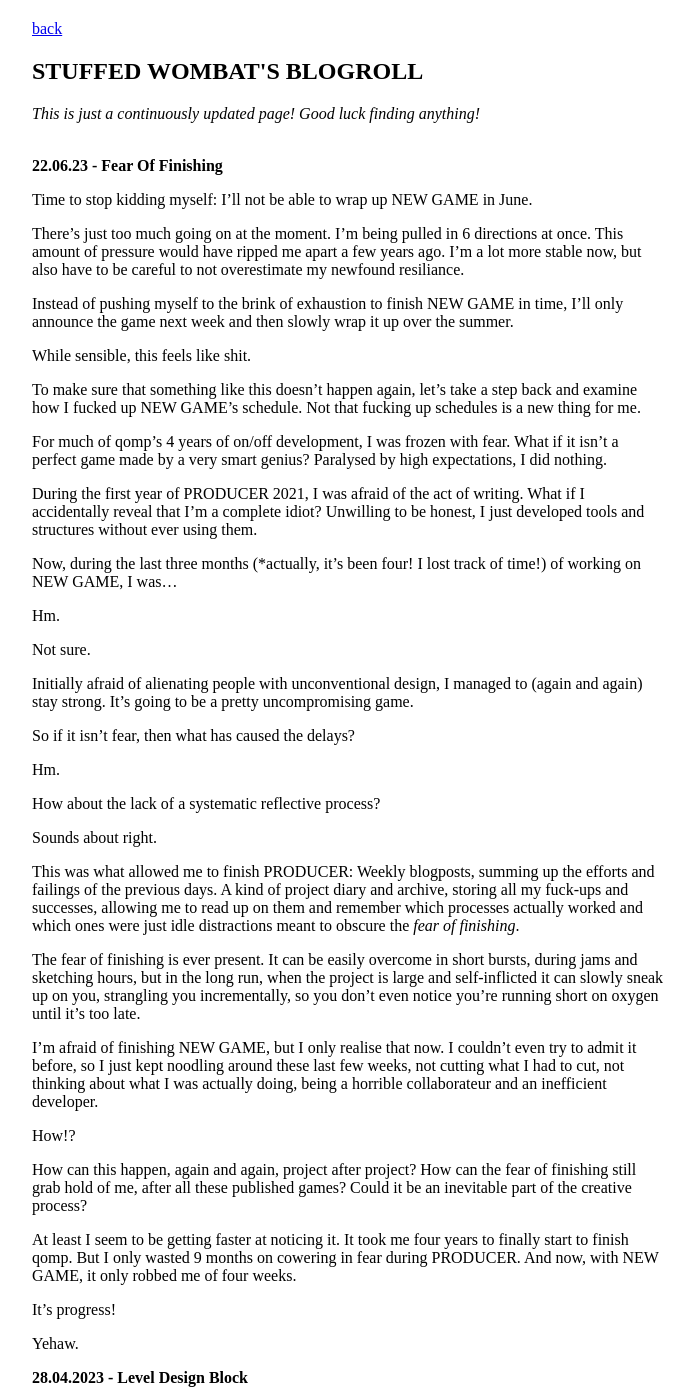
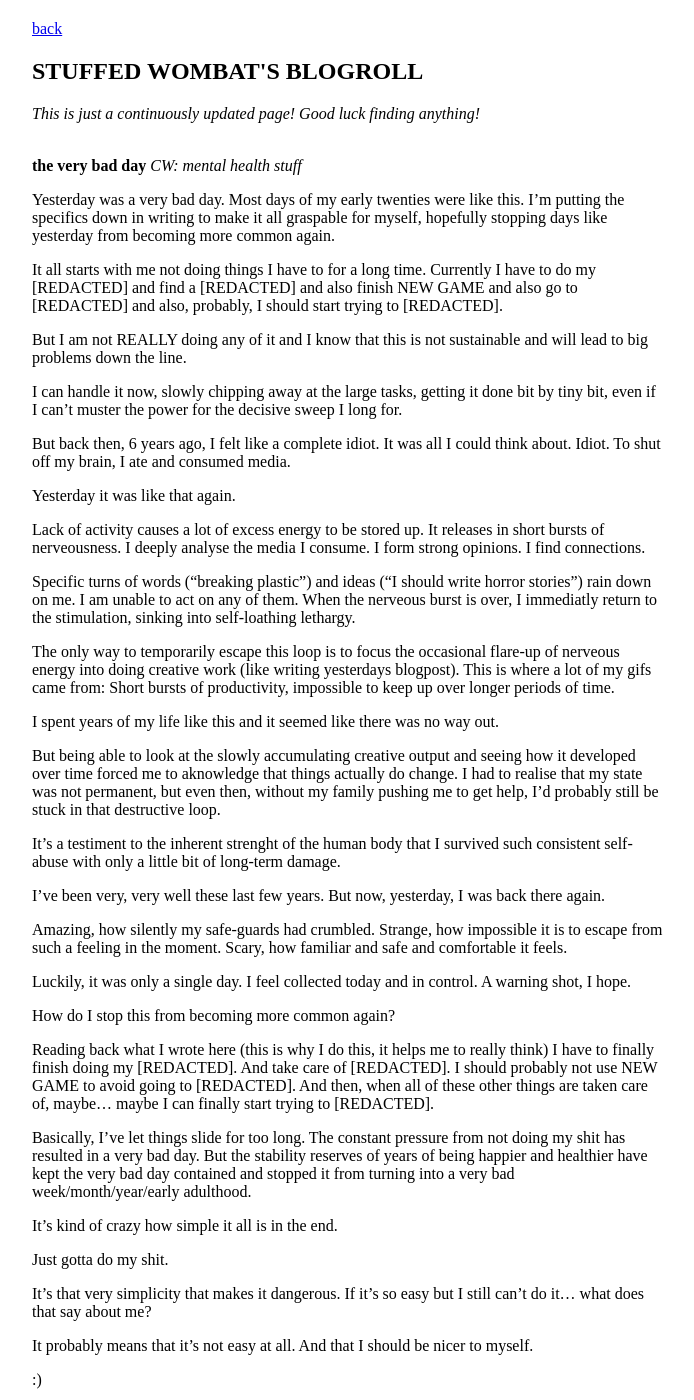
Before and after one commit to stuffedwombat/stuffedwombat.github.io, a Jekyll site: the page built from blogroll.md, in a window 1280 px wide and 1400 px high. Shown: the whole window, without its empty margins (292-986 px from the left). Built offline with Jekyll 4.4.1, drawn with Linux system fonts in a browser that asks for light colours; our own code applies the rules of GitHub Pages for plain Markdown files; comment, search, counter and statistics services are not loaded.

Commit message:
Update blogroll.md

```diff
--- a/blogroll.md
+++ b/blogroll.md
@@ -2,6 +2,57 @@
 <h2>STUFFED WOMBAT'S BLOGROLL</h2>
 <i>This is just a continuously updated page! Good luck finding anything!</i>
 <br><br>
+
+**the very bad day**
+*CW: mental health stuff*
+
+Yesterday was a very bad day.
+Most days of my early twenties were like this. I'm putting the specifics down in writing to make it all graspable for myself, hopefully stopping days like yesterday from becoming more common again.
+
+It all starts with me not doing things I have to for a long time. Currently I have to do my [REDACTED] and find a [REDACTED] and also finish NEW GAME and also go to [REDACTED] and also, probably, I should start trying to [REDACTED].
+
+But I am not REALLY doing any of it and I know that this is not sustainable and will lead to big problems down the line.
+
+I can handle it now, slowly chipping away at the large tasks, getting it done bit by tiny bit, even if I can't muster the power for the decisive sweep I long for.
+
+But back then, 6 years ago, I felt like a complete idiot. It was all I could think about. Idiot. To shut off my brain, I ate and consumed media.
+
+Yesterday it was like that again.
+
+Lack of activity causes a lot of excess energy to be stored up. It releases in short bursts of nerveousness. I deeply analyse the media I consume. I form strong opinions. I find connections.
+
+Specific turns of words ("breaking plastic") and ideas ("I should write horror stories") rain down on me. I am unable to act on any of them. When the nerveous burst is over, I immediatly return to the stimulation, sinking into self-loathing lethargy.
+
+The only way to temporarily escape this loop is to focus the occasional flare-up of nerveous energy into doing creative work (like writing yesterdays blogpost). This is where a lot of my gifs came from: Short bursts of productivity, impossible to keep up over longer periods of time.
+
+I spent years of my life like this and it seemed like there was no way out.
+
+But being able to look at the slowly accumulating creative output and seeing how it developed over time forced me to aknowledge that things actually do change. I had to realise that my state was not permanent, but even then, without my family pushing me to get help, I'd probably still be stuck in that destructive loop.
+
+It's a testiment to the inherent strenght of the human body that I survived such consistent self-abuse with only a little bit of long-term damage.
+
+I've been very, very well these last few years. But now, yesterday, I was back there again.
+
+Amazing, how silently my safe-guards had crumbled. Strange, how impossible it is to escape from such a feeling in the moment. Scary, how familiar and safe and comfortable it feels.
+
+Luckily, it was only a single day. I feel collected today and in control. A warning shot, I hope.
+
+How do I stop this from becoming more common again?
+
+Reading back what I wrote here (this is why I do this, it helps me to really think) I have to finally finish doing my [REDACTED]. And take care of [REDACTED]. I should probably not use NEW GAME to avoid going to [REDACTED]. And then, when all of these other things are taken care of, maybe... maybe I can finally start trying to [REDACTED].
+
+Basically, I've let things slide for too long. The constant pressure from not doing my shit has resulted in a very bad day. But the stability reserves of years of being happier and healthier have kept the very bad day contained and stopped it from turning into a very bad week/month/year/early adulthood.
+
+It's kind of crazy how simple it all is in the end.
+
+Just gotta do my shit.
+
+It's that very simplicity that makes it dangerous. If it's so easy but I still can't do it... what does that say about me?
+
+It probably means that it's not easy at all. And that I should be nicer to myself.
+
+:)
+
 
 **22.06.23 - Fear Of Finishing**
 <br>
```
